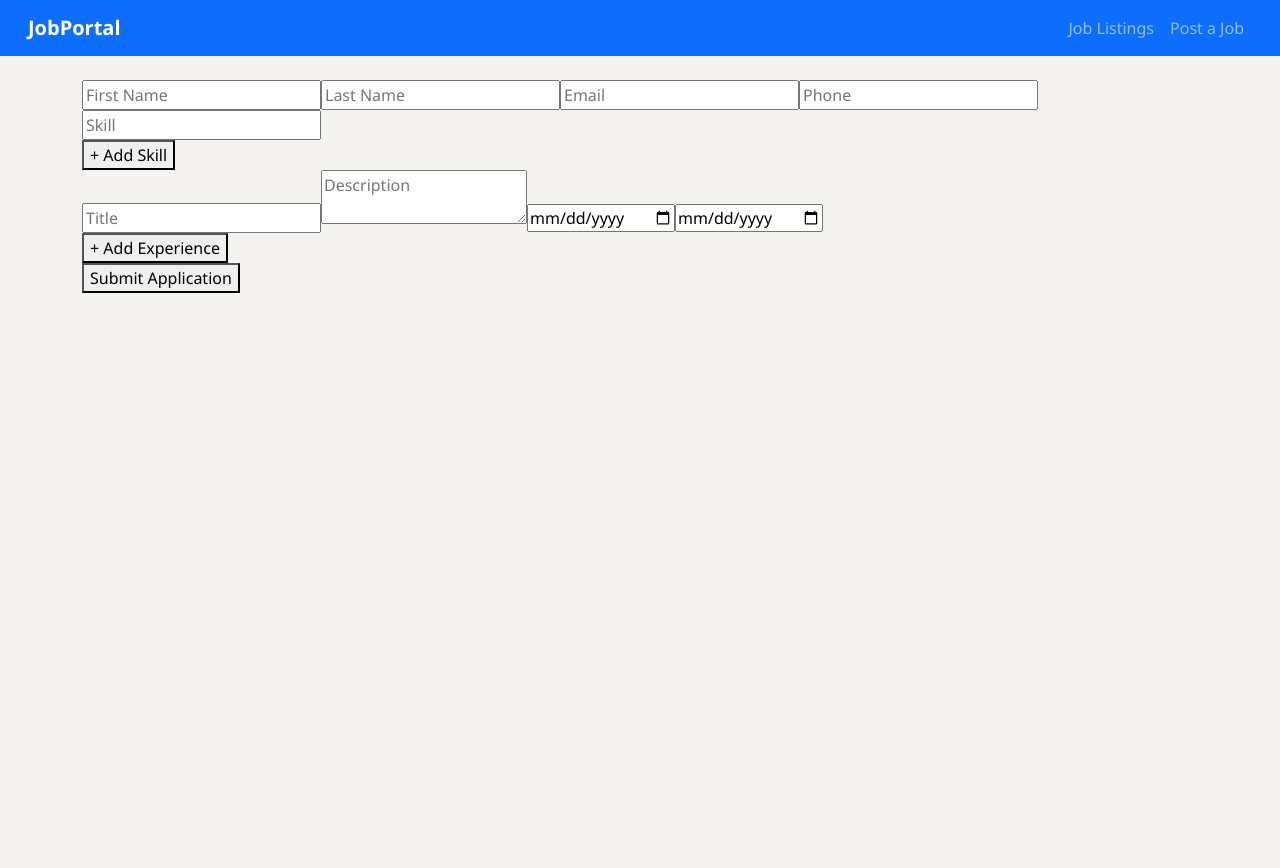
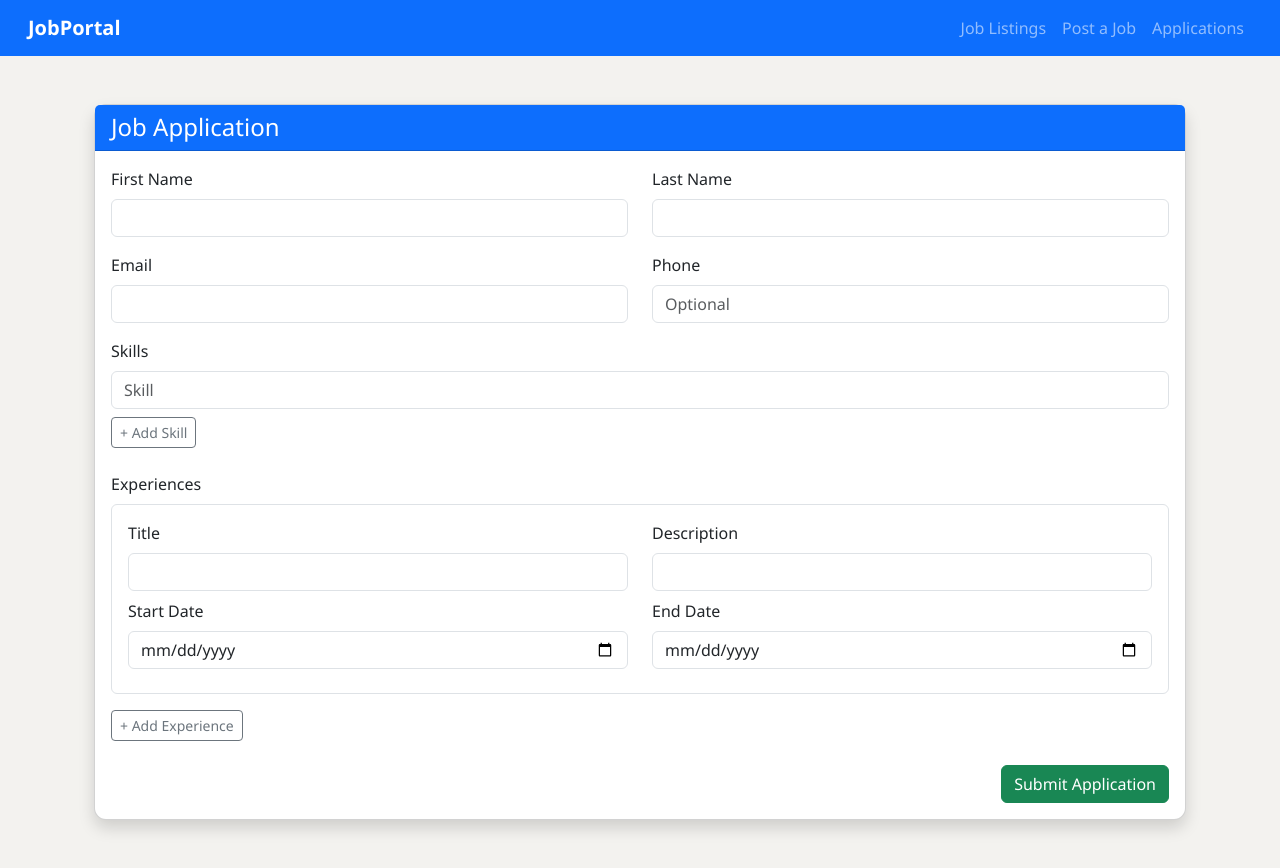
Before and after one commit to xuliya000/job-portal-frontend, an Angular app: page /jobs/1/apply in a window 1280 px wide. Before the commit the page ends 800 px from the top, so only its background shows below. Built offline with nearby package versions, Linux system fonts and the light colour scheme.

Commit message:
Updates for Application page

```diff
--- a/package.json
+++ b/package.json
@@ -20,6 +20,7 @@
     "bootstrap": "^5.3.6",
     "bootstrap-icons": "^1.13.1",
     "rxjs": "~7.8.0",
+    "sweetalert2": "^11.22.0",
     "tslib": "^2.3.0",
     "zone.js": "~0.15.0"
   },
--- a/src/app/app.component.html
+++ b/src/app/app.component.html
@@ -16,12 +16,19 @@
 
     <div class="collapse navbar-collapse" id="navbarNav">
       <ul class="navbar-nav ms-auto">
+
         <li class="nav-item">
           <a class="nav-link" [routerLink]="['/']" routerLinkActive="active">Job Listings</a>
         </li>
+
         <li class="nav-item">
           <a class="nav-link" [routerLink]="['/add-job']" routerLinkActive="active">Post a Job</a>
         </li>
+
+        <li class="nav-item">
+          <a class="nav-link" [routerLink]="['/applications']" routerLinkActive="active">Applications</a>
+        </li>
+
       </ul>
     </div>
   </div>
--- a/src/app/app.routes.ts
+++ b/src/app/app.routes.ts
@@ -2,9 +2,11 @@ import { Routes } from '@angular/router';
 import { JobListComponent } from './components/job-list/job-list.component';
 import { AddJobComponent } from './components/add-job/add-job.component';
 import {ApplyComponent} from './components/apply/apply.component';
+import {ApplicationsComponent} from './pages/applications/applications.component';
 
 export const routes: Routes = [
   { path: '', component: JobListComponent },
   { path: 'add-job', component: AddJobComponent },
-  { path: 'jobs/:id/apply', component: ApplyComponent }
+  { path: 'jobs/:id/apply', component: ApplyComponent },
+  { path: 'applications', component: ApplicationsComponent }
 ];
--- a/src/app/components/apply/apply.component.html
+++ b/src/app/components/apply/apply.component.html
@@ -1,26 +1,141 @@
+<div class="container my-5">
+  <div class="card shadow">
+    <div class="card-header bg-primary text-white">
+      <h4 class="mb-0">Job Application</h4>
+    </div>
 
-<form [formGroup]="form" (ngSubmit)="submit()">
-  <input formControlName="firstName" placeholder="First Name" required />
-  <input formControlName="lastName" placeholder="Last Name" required />
-  <input formControlName="email" placeholder="Email" required />
-  <input formControlName="phone" placeholder="Phone" />
+    <div class="card-body">
+      <form [formGroup]="form" (ngSubmit)="submit()">
 
-  <div formArrayName="skills">
-    <div *ngFor="let skill of skills.controls; let i = index" [formGroupName]="i">
-      <input formControlName="skillName" placeholder="Skill" />
+        <!-- Personal Info -->
+        <div class="row mb-3">
+          <div class="col-md-6">
+            <label class="form-label">First Name</label>
+            <input
+              type="text"
+              class="form-control"
+              formControlName="firstName"
+              [ngClass]="{ 'is-invalid': form.get('firstName')?.invalid && form.get('firstName')?.touched }"
+            />
+            <div class="invalid-feedback">First name is required.</div>
+          </div>
+          <div class="col-md-6">
+            <label class="form-label">Last Name</label>
+            <input
+              type="text"
+              class="form-control"
+              formControlName="lastName"
+              [ngClass]="{ 'is-invalid': form.get('lastName')?.invalid && form.get('lastName')?.touched }"
+            />
+            <div class="invalid-feedback">Last name is required.</div>
+          </div>
+        </div>
+
+        <div class="row mb-3">
+          <div class="col-md-6">
+            <label class="form-label">Email</label>
+            <input
+              type="email"
+              class="form-control"
+              formControlName="email"
+              [ngClass]="{ 'is-invalid': form.get('email')?.invalid && form.get('email')?.touched }"
+            />
+            <div class="invalid-feedback" *ngIf="form.get('email')?.errors?.['required']">
+              Email is required.
+            </div>
+            <div class="invalid-feedback" *ngIf="form.get('email')?.errors?.['email']">
+              Please enter a valid email address.
+            </div>
+          </div>
+
+          <div class="col-md-6">
+            <label class="form-label">Phone</label>
+            <input class="form-control" formControlName="phone" placeholder="Optional" />
+          </div>
+        </div>
+
+        <!-- Skills -->
+        <div class="mb-4">
+          <label class="form-label">Skills</label>
+          <div formArrayName="skills">
+            <div
+              *ngFor="let skill of skills.controls; let i = index"
+              [formGroupName]="i"
+              class="input-group mb-2"
+            >
+              <input
+                class="form-control"
+                formControlName="skillName"
+                placeholder="Skill"
+              />
+              <button
+                *ngIf="skills.length > 1"
+                type="button"
+                class="btn btn-outline-danger"
+                (click)="removeSkill(i)"
+              >
+                <i class="bi bi-x-lg"></i>
+              </button>
+            </div>
+          </div>
+          <button
+            type="button"
+            class="btn btn-outline-secondary btn-sm"
+            (click)="addSkill()"
+          >
+            + Add Skill
+          </button>
+        </div>
+
+
+        <!-- Experiences -->
+        <div class="mb-4">
+          <label class="form-label">Experiences</label>
+          <div formArrayName="experiences">
+            <div *ngFor="let exp of experiences.controls; let i = index" [formGroupName]="i" class="border rounded p-3 mb-3">
+              <div class="row mb-2">
+                <div class="col-md-6">
+                  <label class="form-label">Title</label>
+                  <input class="form-control" formControlName="title" />
+                </div>
+                <div class="col-md-6">
+                  <label class="form-label">Description</label>
+                  <input class="form-control" formControlName="description" />
+                </div>
+              </div>
+              <div class="row">
+                <div class="col-md-6">
+                  <label class="form-label">Start Date</label>
+                  <input type="date" class="form-control" formControlName="startDate" />
+                </div>
+                <div class="col-md-6">
+                  <label class="form-label">End Date</label>
+                  <input type="date" class="form-control" formControlName="endDate" />
+                </div>
+              </div>
+
+              <div class="text-end mt-2">
+                <button
+                  *ngIf="experiences.length > 1"
+                  type="button"
+                  class="btn btn-outline-danger btn-sm"
+                  (click)="removeExperience(i)"
+                >
+                  Remove Experience
+                </button>
+              </div>
+
+            </div>
+          </div>
+          <button type="button" class="btn btn-outline-secondary btn-sm" (click)="addExperience()">+ Add Experience</button>
+        </div>
+
+        <!-- Submit Button -->
+        <div class="text-end">
+          <button type="submit" class="btn btn-success">Submit Application</button>
+        </div>
+
+      </form>
     </div>
-    <button (click)="addSkill()" type="button">+ Add Skill</button>
   </div>
-
-  <div formArrayName="experiences">
-    <div *ngFor="let exp of experiences.controls; let i = index" [formGroupName]="i">
-      <input formControlName="title" placeholder="Title" />
-      <textarea formControlName="description" placeholder="Description"></textarea>
-      <input type="date" formControlName="startDate" />
-      <input type="date" formControlName="endDate" />
-    </div>
-    <button (click)="addExperience()" type="button">+ Add Experience</button>
-  </div>
-
-  <button type="submit">Submit Application</button>
-</form>
+</div>
--- a/src/app/components/apply/apply.component.ts
+++ b/src/app/components/apply/apply.component.ts
@@ -3,6 +3,8 @@ import {FormArray, FormBuilder, FormGroup, FormsModule, ReactiveFormsModule, Val
 import {ActivatedRoute, Router, RouterModule} from '@angular/router';
 import {HttpClient, HttpClientModule} from '@angular/common/http';
 import {CommonModule} from '@angular/common';
+import Swal from 'sweetalert2';
+
 
 @Component({
   selector: 'app-apply',
@@ -49,6 +51,12 @@ export class ApplyComponent implements OnInit {
     this.skills.push(this.fb.group({ skillName: [''] }));
   }
 
+  removeSkill(index: number): void {
+    if (this.skills.length > 1) {
+      this.skills.removeAt(index);
+    }
+  }
+
   get experiences(): FormArray {
     return this.form.get('experiences') as FormArray;
   }
@@ -62,15 +70,41 @@ export class ApplyComponent implements OnInit {
     }));
   }
 
+  removeExperience(index: number): void {
+    if (this.experiences.length > 1) {
+      this.experiences.removeAt(index);
+    }
+  }
+
   submit(): void {
+    if (this.form.invalid) {
+      this.form.markAllAsTouched();
+
+      Swal.fire({
+        icon: 'error',
+        title: 'Incomplete Form',
+        text: 'Please fill in all required fields correctly before submitting.',
+        confirmButtonColor: '#d33'
+      });
+
+      return;
+    }
+
     const payload = {
       ...this.form.value,
-      job: { id: this.jobId } // 后端需要一个 job 对象引用
+      job: { id: this.jobId }
     };
 
     this.http.post('http://localhost:8080/v1/applications', payload).subscribe(() => {
-      alert('Application submitted successfully!');
-      this.router.navigate(['/']);
+      Swal.fire({
+        icon: 'success',
+        title: 'Application Submitted',
+        text: 'Your application has been successfully sent!',
+        confirmButtonColor: '#28a745'
+      }).then(() => {
+        this.router.navigate(['/']);
+      });
     });
   }
+
 }
--- /dev/null
+++ b/src/app/pages/applications/applications.component.html
@@ -0,0 +1,33 @@
+<div class="container">
+  <h2 class="mb-4">Application Records</h2>
+
+  <div *ngIf="applications.length === 0" class="alert alert-info">
+    No applications found.
+  </div>
+
+  <div *ngFor="let app of applications" class="card mb-3 shadow-sm">
+    <div class="card-body">
+      <h5 class="card-title">{{ app.firstName }} {{ app.lastName }}</h5>
+      <p class="card-text">
+        <strong>Email:</strong> {{ app.email }}<br />
+        <strong>Phone:</strong> {{ app.phone }}<br />
+        <strong>Submitted:</strong> {{ app.submittedAt | date: 'medium' }}<br />
+        <strong>Job Applied:</strong> {{ app.job?.title }}
+      </p>
+
+      <p><strong>Skills:</strong>
+        <span *ngFor="let s of app.skills" class="badge bg-info text-dark me-1">
+          {{ s.skillName }}
+        </span>
+      </p>
+
+      <p><strong>Experiences:</strong></p>
+      <ul>
+        <li *ngFor="let exp of app.experiences">
+          <strong>{{ exp.title }}</strong> ({{ exp.startDate }} → {{ exp.endDate }})<br />
+          <small>{{ exp.description }}</small>
+        </li>
+      </ul>
+    </div>
+  </div>
+</div>
--- /dev/null
+++ b/src/app/pages/applications/applications.component.ts
@@ -0,0 +1,40 @@
+import { Component, OnInit } from '@angular/core';
+import { Application, ApplicationService } from '../../services/application.service';
+import {DatePipe} from '@angular/common';
+import { CommonModule } from '@angular/common';
+
+
+interface Experience {
+  title: string;
+  description: string;
+  startDate: string;
+  endDate: string;
+}
+
+
+@Component({
+  selector: 'app-applications',
+  templateUrl: './applications.component.html',
+  imports: [
+    DatePipe,CommonModule
+  ],
+  styleUrls: ['./applications.component.scss']
+})
+export class ApplicationsComponent implements OnInit {
+  applications: Application[] = [];
+
+  constructor(private applicationService: ApplicationService) {}
+
+  ngOnInit(): void {
+    this.applicationService.getAllApplications().subscribe({
+      next: (data) => {
+        console.log('📦 Received applications:', data);  // ✅ 打印数据
+        this.applications = data;
+      },
+      error: (err) => {
+        console.error('❌ Failed to load applications:', err);
+      },
+    });
+  }
+
+}
--- /dev/null
+++ b/src/app/services/application.service.ts
@@ -0,0 +1,36 @@
+import { HttpClient } from '@angular/common/http';
+import { Injectable } from '@angular/core';
+import { Observable } from 'rxjs';
+
+export interface Experience {
+  title: string;
+  description: string;
+  startDate: string;
+  endDate: string;
+}
+
+export interface Application {
+  firstName: string;
+  lastName: string;
+  email: string;
+  phone: string;
+  submittedAt: string;
+  job: {
+    title: string;
+  };
+  skills: { skillName: string }[];
+  experiences: Experience[];
+}
+
+@Injectable({
+  providedIn: 'root',
+})
+export class ApplicationService {
+  private baseUrl = 'http://localhost:8080/v1/applications';
+
+  constructor(private http: HttpClient) {}
+
+  getAllApplications(): Observable<Application[]> {
+    return this.http.get<Application[]>(this.baseUrl);
+  }
+}
```
Also changed, not shown: src/app/pages/applications/applications.component.scss (added), 2 other files (tests, documents, lock files or other folders).
